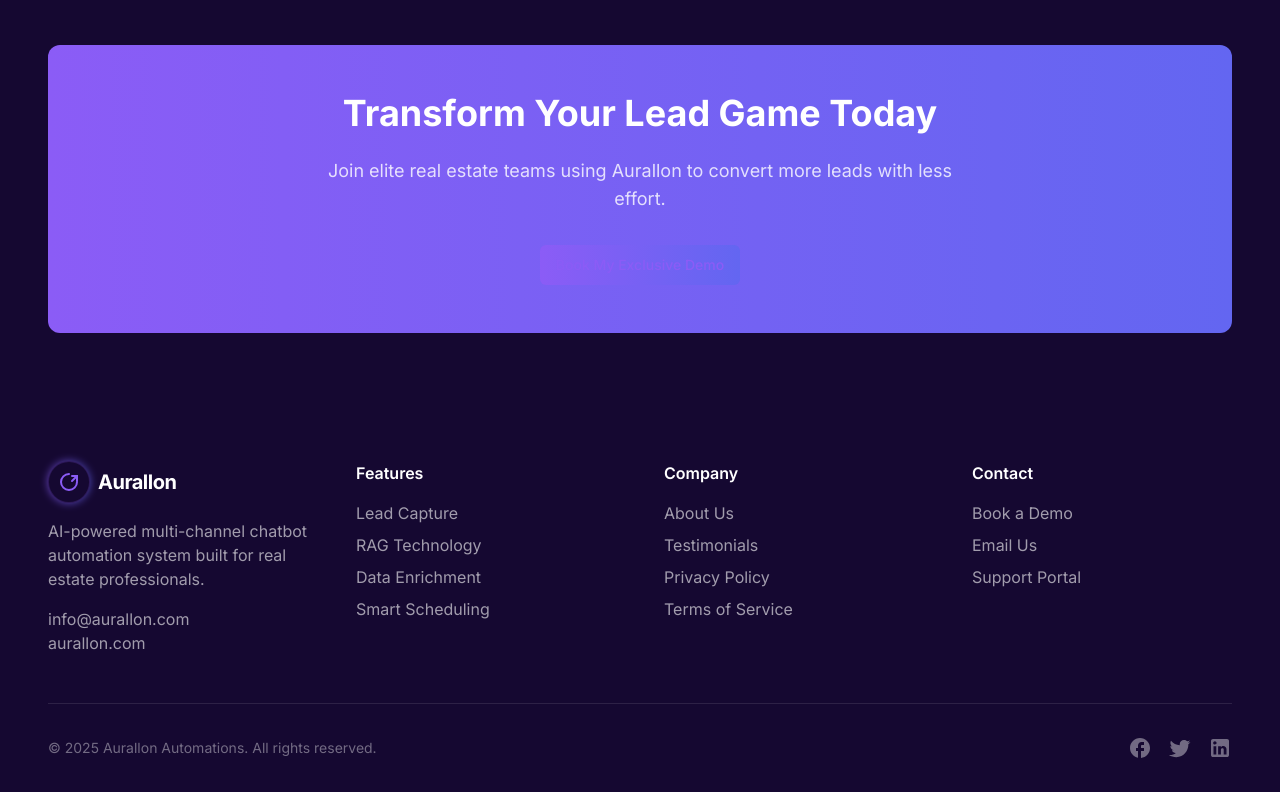
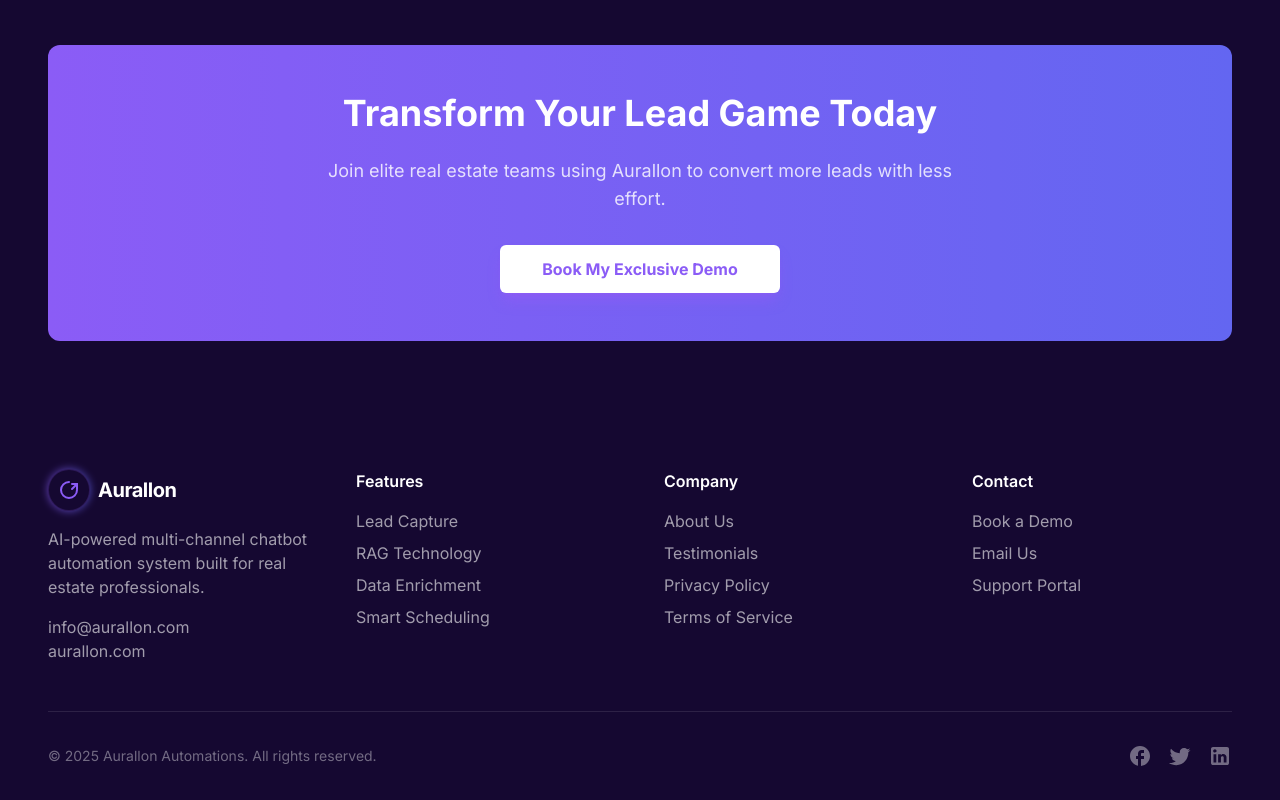
Before and after one commit to Bestgamer2853/aurallon-lead-flow-ai, a React (Vite) app: page / in a window 1280 px wide. Shown: the part 3696-4496 px from the top of the page. Built offline with nearby package versions, Linux system fonts and the light colour scheme.

Commit message:
Fix: Improve CTA button visibility
Adjust the styling of the CTA button to improve its visibility and overall appearance.

```diff
--- a/src/components/ui/button.tsx
+++ b/src/components/ui/button.tsx
@@ -1,3 +1,4 @@
+
 import * as React from "react"
 import { Slot } from "@radix-ui/react-slot"
 import { cva, type VariantProps } from "class-variance-authority"
@@ -18,11 +19,13 @@ const buttonVariants = cva(
           "bg-secondary text-secondary-foreground hover:bg-secondary/80",
         ghost: "hover:bg-accent hover:text-accent-foreground",
         link: "text-primary underline-offset-4 hover:underline",
+        cta: "bg-white text-aurallon-light-purple hover:bg-white/90 shadow-lg shadow-purple-500/30 border-2 border-white/20",
       },
       size: {
         default: "h-10 px-4 py-2",
         sm: "h-9 rounded-md px-3",
         lg: "h-11 rounded-md px-8",
+        xl: "h-12 rounded-md px-10 py-3 text-base font-semibold",
         icon: "h-10 w-10",
       },
     },
--- a/src/index.css
+++ b/src/index.css
@@ -1,4 +1,3 @@
-
 @import url('https://fonts.googleapis.com/css2?family=Inter:wght@300;400;500;600;700;800;900&display=swap');
 
 @tailwind base;
@@ -95,4 +94,8 @@
   .secondary-btn {
     @apply border border-purple-500 text-purple-500 bg-transparent py-3 px-6 rounded-md font-medium hover:bg-purple-500/10 transition-all duration-300;
   }
+
+  .cta-btn {
+    @apply bg-white text-aurallon-light-purple py-4 px-8 rounded-md font-bold text-lg shadow-lg shadow-purple-500/30 border-2 border-white/20 hover:bg-white/95 transition-all duration-300;
+  }
 }
--- a/src/pages/Index.tsx
+++ b/src/pages/Index.tsx
@@ -132,7 +132,7 @@ const Index = () => {
             Join elite real estate teams using Aurallon to convert more leads with less effort.
           </p>
           <a href="https://calendly.com/aurallonbiz" className="inline-block" target="_blank" rel="noopener noreferrer">
-            <Button className="primary-btn !bg-white !text-aurallon-light-purple hover:!bg-white/90">
+            <Button variant="cta" size="xl" className="font-bold">
               Book My Exclusive Demo
             </Button>
           </a>
```
